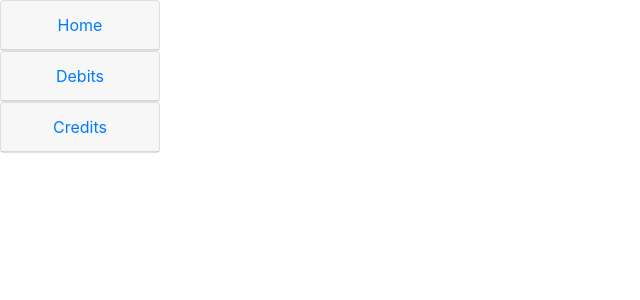
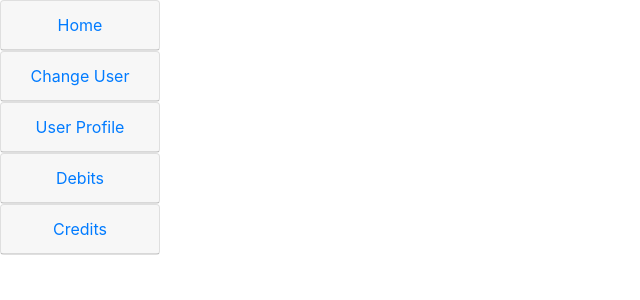
Before and after one commit to ef1301/react-bank, a React (Create React App) app: page / in a window 1280 px wide. Shown: the top 300 px of the page, without its empty margins (0-640 px from the left). Built offline with nearby package versions, Linux system fonts and the light colour scheme; no server answers.

Commit message:
added user page

```diff
--- a/src/components/AccountBalance.jsx
+++ b/src/components/AccountBalance.jsx
@@ -4,14 +4,16 @@ const AccountBalance = ({balance}) => {
     const reducer = (accumulator, currentValue) => {
         return parseFloat(accumulator,10) + parseFloat(currentValue[1].amount,10);
     };
-    const creditBalance = Object.entries(balance.credit).reduce(reducer);
-    const debitBalance = Object.entries(balance.debit).reduce(reducer);
+    const creditBalance = Object.entries(balance.credit).reduce(reducer, 0);
+    const debitBalance = Object.entries(balance.debit).reduce(reducer, 0);
     const currentBalance = creditBalance - debitBalance;
-    return (<>
-    Total Credits: {creditBalance}<br></br>
-    Total Debits: {debitBalance}<br></br>
-    Current Balance: {currentBalance}
-    </>);
+    return (
+      <>
+        Total Credits: {creditBalance.toFixed(2)}<br></br>
+        Total Debits: {debitBalance.toFixed(2)}<br></br>
+        Current Balance: {currentBalance.toFixed(2)}
+      </>
+    );
 }
 
 export default AccountBalance;
--- a/src/components/Link/Link.jsx
+++ b/src/components/Link/Link.jsx
@@ -1,7 +1,7 @@
 import React from "react";
 import { Link as ReactLink } from "react-router-dom";
 
-const Link = ({ to, user, balance, children, ...rest }) => {
+const Link = ({ to, user, balance, pathname, children, ...rest }) => {
   return (
     <ReactLink
       to={{
@@ -9,6 +9,7 @@ const Link = ({ to, user, balance, children, ...rest }) => {
         state: {
           user,
           balance,
+          pathname
         },
       }}
       {...rest}
--- a/src/pages/Home.jsx
+++ b/src/pages/Home.jsx
@@ -7,7 +7,7 @@ import Link from "../components/Link";
 
 const Home = ({ location }) => {
   const { state } = location;
-  const user = (state && state.user) || "";
+  const user = (state && state.user) || {name: "Bob", join: "01/01/2021"};
   const oldBalance = (state && state.balance) || null;
   const [balance, setBalance] = useState(oldBalance);
 
@@ -43,6 +43,20 @@ const Home = ({ location }) => {
     </Card>
     <Card style={{ width: "10rem" }}>
       <Card.Header>
+        <Link to="/login" user={user} balance={balance} pathname="/">
+          <center>Change User</center>
+        </Link>
+      </Card.Header>
+    </Card>
+    <Card style={{ width: "10rem" }}>
+      <Card.Header>
+        <Link to="/userProfile" user={user} balance={balance}>
+          <center>User Profile</center>
+        </Link>
+      </Card.Header>
+    </Card>
+    <Card style={{ width: "10rem" }}>
+      <Card.Header>
         <Link to="/debits" user={user} balance={balance}>
           <center>Debits</center>
         </Link>
--- a/src/pages/Login.jsx
+++ b/src/pages/Login.jsx
@@ -21,7 +21,7 @@ const Login = ({ location }) => {
         to={{
           pathname: pathname,
           state: {
-            user,
+            user: {name: user, join: '01/01/2021'},
             balance,
           },
         }}
--- a/src/pages/index.js
+++ b/src/pages/index.js
@@ -2,5 +2,6 @@ import Home from "./Home";
 import Debits from "./Debits";
 import Credits from "./Credits";
 import Login from "./Login";
+import userProfile from "./userProfile";
 
-export { Home, Debits, Credits, Login };
+export { Home, Debits, Credits, Login, userProfile };
--- /dev/null
+++ b/src/pages/userProfile.jsx
@@ -0,0 +1,27 @@
+import React from "react";
+
+import Link from "../components/Link";
+import Card from 'react-bootstrap/Card';
+import 'bootstrap/dist/css/bootstrap.min.css';
+
+const userProfile = ({ location }) => {
+  const { state } = location;
+  const user = state.user;
+  const balance = state.balance;
+
+  return (
+    <>
+      <h1> Welcome {user.name} </h1>
+      <div> Member Since {user.join} </div>
+      <Card style={{ width: "10rem" }}>
+        <Card.Header>
+          <Link to="/" user={user} balance={balance}>
+            <center>Home</center>
+          </Link>
+        </Card.Header>
+      </Card>
+    </>
+  );
+}
+
+export default userProfile;
--- a/src/routes.js
+++ b/src/routes.js
@@ -3,7 +3,7 @@ import { Route, Switch, BrowserRouter as Router } from "react-router-dom";
 
 import PrivateRoute from "./components/PrivateRoute";
 
-import { Home, Debits, Credits, Login } from "./pages";
+import { Home, Debits, Credits, Login, userProfile } from "./pages";
 
 const Routes = () => {
   return (
@@ -13,6 +13,7 @@ const Routes = () => {
         <Route path="/login" exact component={Login} />
         <PrivateRoute exact path="/debits" component={Debits} />
         <PrivateRoute exact path="/credits" component={Credits} />
+        <PrivateRoute exact path="/userProfile" component={userProfile} />
       </Switch>
     </Router>
   );
```
